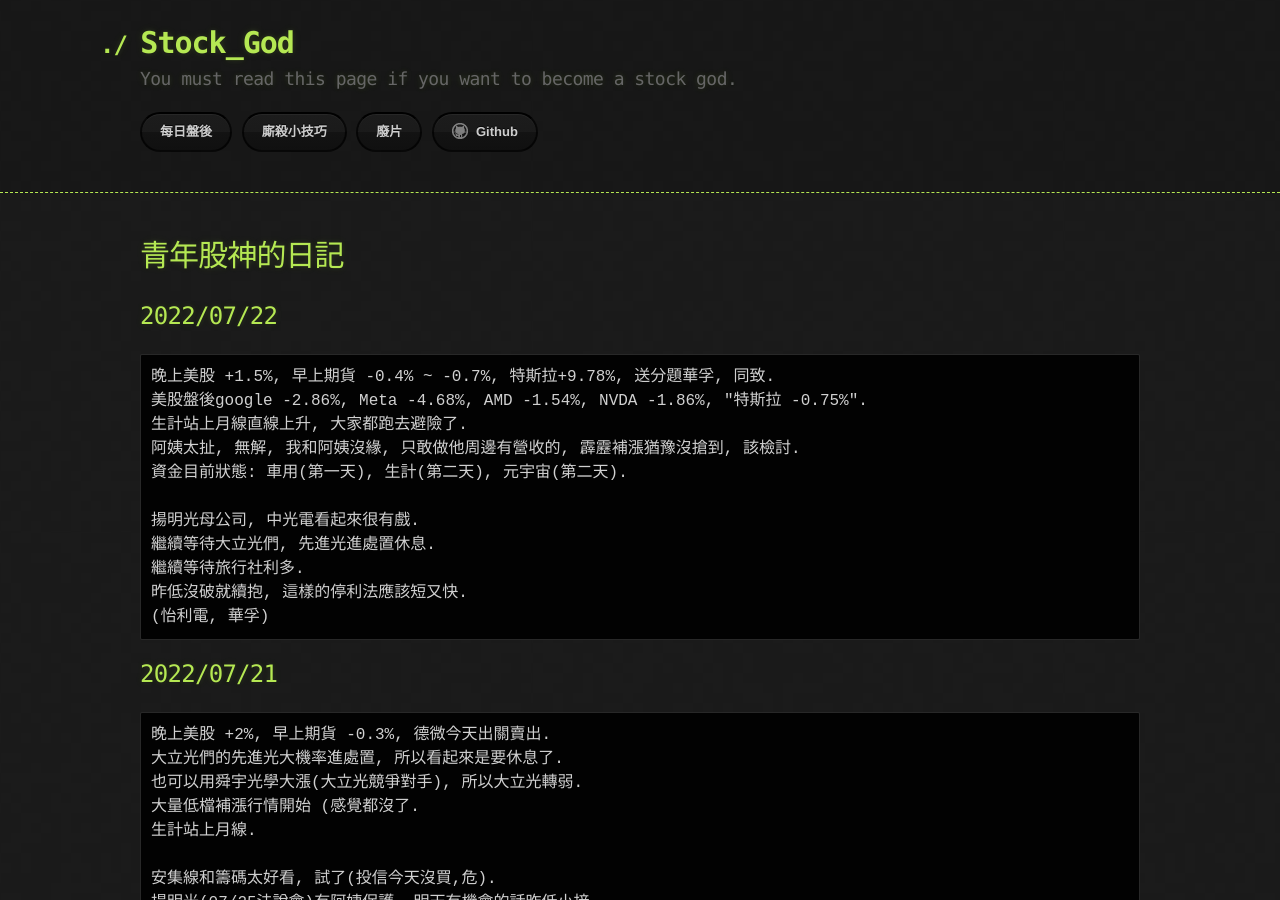
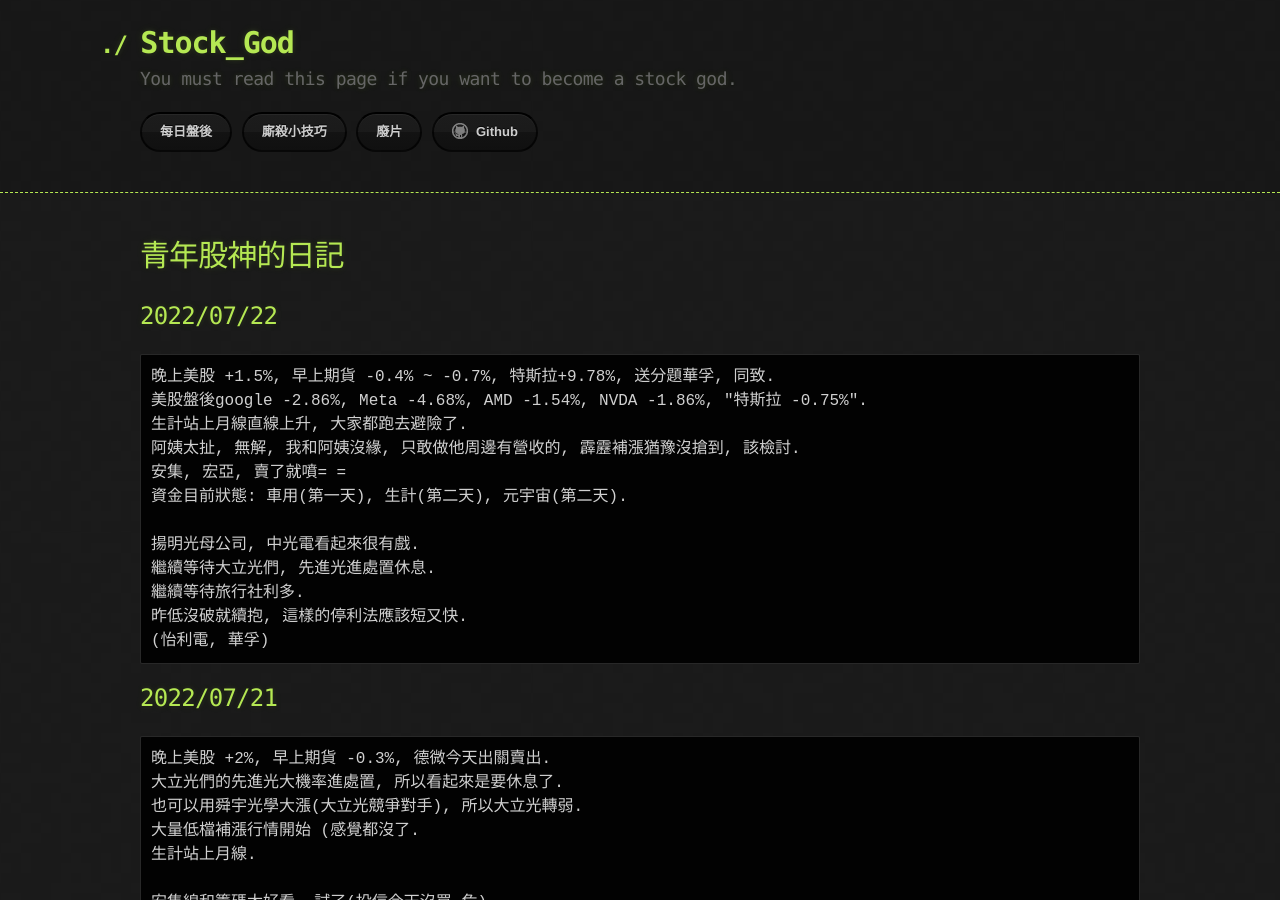
Before and after one commit to lepg5487/Stock_God, a Jekyll site: the page built from index.md, in a window 1280 px wide and 900 px high. Built offline with Jekyll 4.4.1, drawn with Linux system fonts in a browser that asks for light colours; our own code applies the rules of GitHub Pages for plain Markdown files.

Commit message:
Update index.md

```diff
--- a/index.md
+++ b/index.md
@@ -9,6 +9,7 @@
 美股盤後google -2.86%, Meta -4.68%, AMD -1.54%, NVDA -1.86%, "特斯拉 -0.75%".
 生計站上月線直線上升, 大家都跑去避險了.
 阿姨太扯, 無解, 我和阿姨沒緣, 只敢做他周邊有營收的, 霹靂補漲猶豫沒搶到, 該檢討.
+安集, 宏亞, 賣了就噴= =
 資金目前狀態: 車用(第一天), 生計(第二天), 元宇宙(第二天).
 
 揚明光母公司, 中光電看起來很有戲.
```
